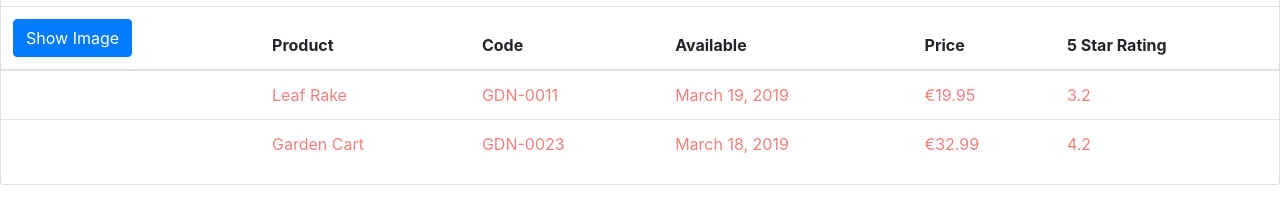
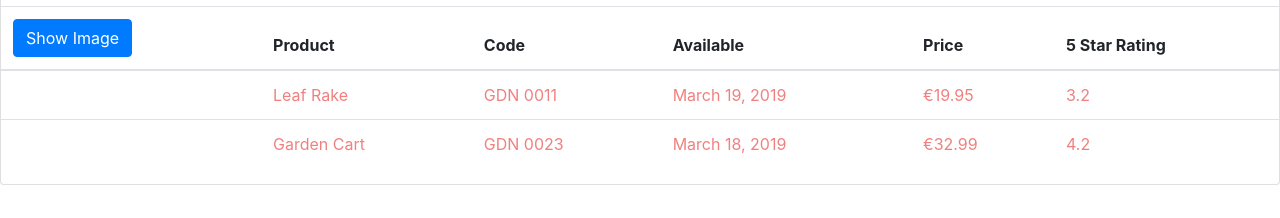
Before and after one commit to aliki212/AngularDK, an Angular app: page / in a window 1280 px wide. Shown: the part 260-478 px from the top of the page. Built offline with nearby package versions, Linux system fonts and the light colour scheme.

Commit message:
CustomPipe>Add to Module&Import AngularPipe to Component

```diff
--- a/src/app/app.module.ts
+++ b/src/app/app.module.ts
@@ -1,14 +1,17 @@
+
 import { BrowserModule } from '@angular/platform-browser';
 import { NgModule } from '@angular/core';
 import { FormsModule } from '@angular/forms';
 
 import { AppComponent } from './app.component';
 import { ProductListComponent } from './products/product-list.component';
+import { convertToSpacePipe } from './shared/convert-to-space.pipe';
 
 @NgModule({
   declarations: [
     AppComponent,
-    ProductListComponent
+    ProductListComponent,
+    convertToSpacePipe
   ],
   imports: [
     BrowserModule,
--- a/src/app/products/product-list.component.html
+++ b/src/app/products/product-list.component.html
@@ -45,7 +45,7 @@
                  [style.margin.px]='imageMargin'>
           </td>
           <td>{{p.productName}}</td>
-          <td>{{p.productCode}}</td>
+          <td>{{p.productCode | uppercase | convertToSpace :'-'}}</td>
           <td>{{p.releaseDate}}</td>
           <td>{{p.price | currency : 'EUR' : true  }}</td>
           <td>{{p.starRating}}</td>
--- /dev/null
+++ b/src/app/shared/convert-to-space.pipe.ts
@@ -0,0 +1,15 @@
+import { Pipe, PipeTransform } from '@angular/core';
+
+@Pipe({
+  name: 'convertToSpace'
+
+})
+
+
+export class convertToSpacePipe
+  implements PipeTransform {
+  transform(v: string, ch: string): string {
+    return v.replace(ch, ' ');
+  }
+
+}
```
